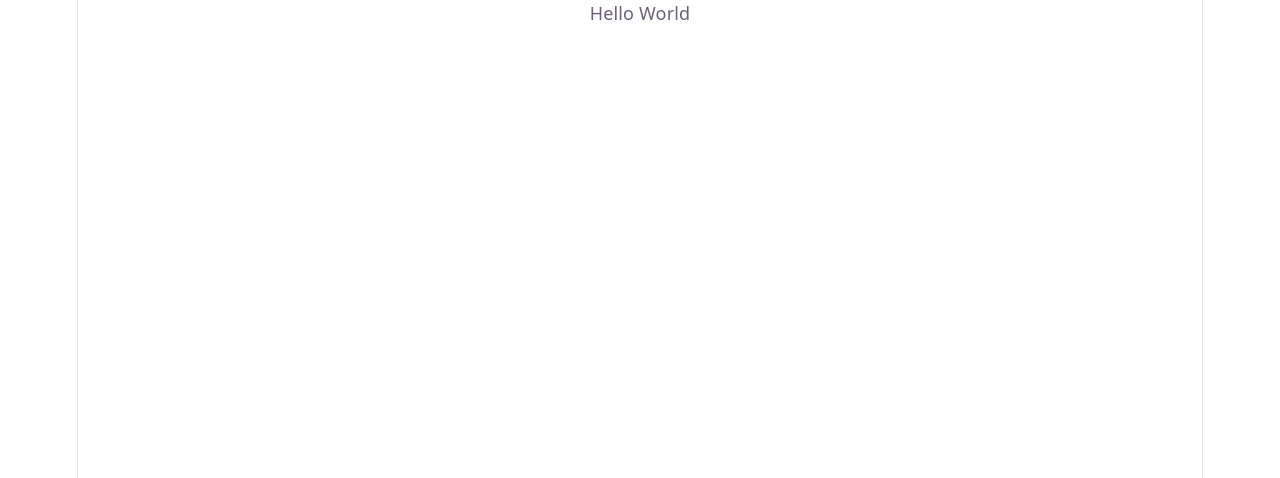
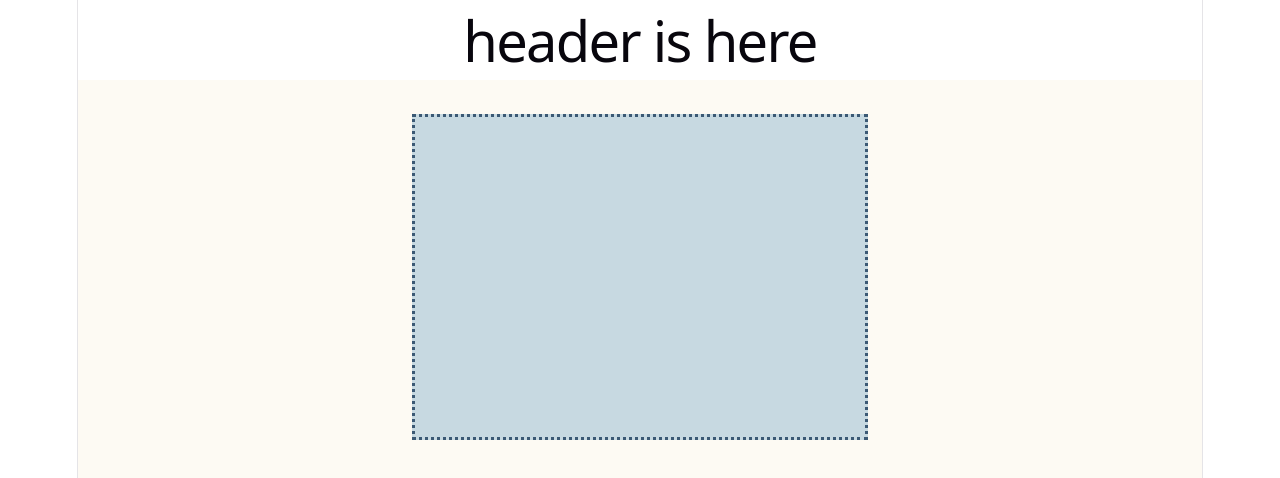
Before and after one commit to keizokdes/rtb-report-creator, a React (Vite) app in the folder frontend/: page / in a window 1280 px wide. Shown: the top 478 px of the page. Built offline with nearby package versions, Linux system fonts and the light colour scheme.

Commit message:
adding header section and filedrop section

```diff
--- a/frontend/src/App.css
+++ b/frontend/src/App.css
@@ -1,184 +1,44 @@
-.counter {
-  font-size: 16px;
-  padding: 5px 10px;
-  border-radius: 5px;
-  color: var(--accent);
-  background: var(--accent-bg);
-  border: 2px solid transparent;
-  transition: border-color 0.3s;
-  margin-bottom: 24px;
-
-  &:hover {
-    border-color: var(--accent-border);
-  }
-  &:focus-visible {
-    outline: 2px solid var(--accent);
-    outline-offset: 2px;
-  }
+header{
+  top: 0;
+  background-color: white;
+  position:sticky;
+  height: 10vh;
+  display: flex;
+  align-items: center;
+  justify-content: center;
 }
 
-.hero {
-  position: relative;
-
-  .base,
-  .framework,
-  .vite {
-    inset-inline: 0;
-    margin: 0 auto;
-  }
-
-  .base {
-    width: 170px;
-    position: relative;
-    z-index: 0;
-  }
-
-  .framework,
-  .vite {
-    position: absolute;
-  }
-
-  .framework {
-    z-index: 1;
-    top: 34px;
-    height: 28px;
-    transform: perspective(2000px) rotateZ(300deg) rotateX(44deg) rotateY(39deg)
-      scale(1.4);
-  }
-
-  .vite {
-    z-index: 0;
-    top: 107px;
-    height: 26px;
-    width: auto;
-    transform: perspective(2000px) rotateZ(300deg) rotateX(40deg) rotateY(39deg)
-      scale(0.8);
-  }
+.container{
+  background-color: rgba(241, 220, 167, 0.136);
+  height: 100vh;
+  display: flex;
+  justify-content: center;
 }
 
-#center {
+.filedrop{
+  margin: 3%;
+  height: 40%;
+  width: 40%;
   display: flex;
-  flex-direction: column;
-  gap: 25px;
-  place-content: center;
-  place-items: center;
-  flex-grow: 1;
-
-  @media (max-width: 1024px) {
-    padding: 32px 20px 24px;
-    gap: 18px;
-  }
+  align-items: center;
+  justify-content: center;
+  background-color: rgb(199, 217, 225);
+  border: dotted;
+  border-color: rgb(59, 89, 116);
+  color: rgb(59, 89, 116);
+  transition: background-color 0.2s ease, color 0.2s ease, border-color 0.2s ease;
 }
 
-#next-steps {
-  display: flex;
-  border-top: 1px solid var(--border);
-  text-align: left;
+.filedrop:hover {
+   /* 1. Remove opacity so the box and text never get washed out */
+  opacity: 1;
 
-  & > div {
-    flex: 1 1 0;
-    padding: 32px;
-    @media (max-width: 1024px) {
-      padding: 24px 20px;
-    }
-  }
+  /* 2. Darken the background color slightly to create the shade effect */
+  background-color: rgb(165, 190, 202);
 
-  .icon {
-    margin-bottom: 16px;
-    width: 22px;
-    height: 22px;
-  }
+  /* 3. Strengthen the text color to a pure, deep dark shade on hover */
+  color: rgb(20, 40, 60);
 
-  @media (max-width: 1024px) {
-    flex-direction: column;
-    text-align: center;
-  }
+  /* Optional: Make the border solid or darker on hover for extra strength */
+  border-color: rgb(20, 40, 60);
 }
-
-#docs {
-  border-right: 1px solid var(--border);
-
-  @media (max-width: 1024px) {
-    border-right: none;
-    border-bottom: 1px solid var(--border);
-  }
-}
-
-#next-steps ul {
-  list-style: none;
-  padding: 0;
-  display: flex;
-  gap: 8px;
-  margin: 32px 0 0;
-
-  .logo {
-    height: 18px;
-  }
-
-  a {
-    color: var(--text-h);
-    font-size: 16px;
-    border-radius: 6px;
-    background: var(--social-bg);
-    display: flex;
-    padding: 6px 12px;
-    align-items: center;
-    gap: 8px;
-    text-decoration: none;
-    transition: box-shadow 0.3s;
-
-    &:hover {
-      box-shadow: var(--shadow);
-    }
-    .button-icon {
-      height: 18px;
-      width: 18px;
-    }
-  }
-
-  @media (max-width: 1024px) {
-    margin-top: 20px;
-    flex-wrap: wrap;
-    justify-content: center;
-
-    li {
-      flex: 1 1 calc(50% - 8px);
-    }
-
-    a {
-      width: 100%;
-      justify-content: center;
-      box-sizing: border-box;
-    }
-  }
-}
-
-#spacer {
-  height: 88px;
-  border-top: 1px solid var(--border);
-  @media (max-width: 1024px) {
-    height: 48px;
-  }
-}
-
-.ticks {
-  position: relative;
-  width: 100%;
-
-  &::before,
-  &::after {
-    content: '';
-    position: absolute;
-    top: -4.5px;
-    border: 5px solid transparent;
-  }
-
-  &::before {
-    left: 0;
-    border-left-color: var(--border);
-  }
-  &::after {
-    right: 0;
-    border-right-color: var(--border);
-  }
-}
--- a/frontend/src/App.tsx
+++ b/frontend/src/App.tsx
@@ -1,16 +1,18 @@
-import { useState } from 'react'
-import reactLogo from './assets/react.svg'
-import viteLogo from './assets/vite.svg'
-import heroImg from './assets/hero.png'
-import './App.css'
+import "./App.css";
 
 function App() {
   return (
-  	<div>
-  		<p>Hello World</p>
-  	</div>
-
-  )
+    <>
+      <header>
+        <h1>header is here</h1>
+      </header>
+      <section className="container">
+		<div className="filedrop">
+			<body>Drop your file</body>
+		</div>
+      </section>
+    </>
+  );
 }
 
-export default App
+export default App;
```
